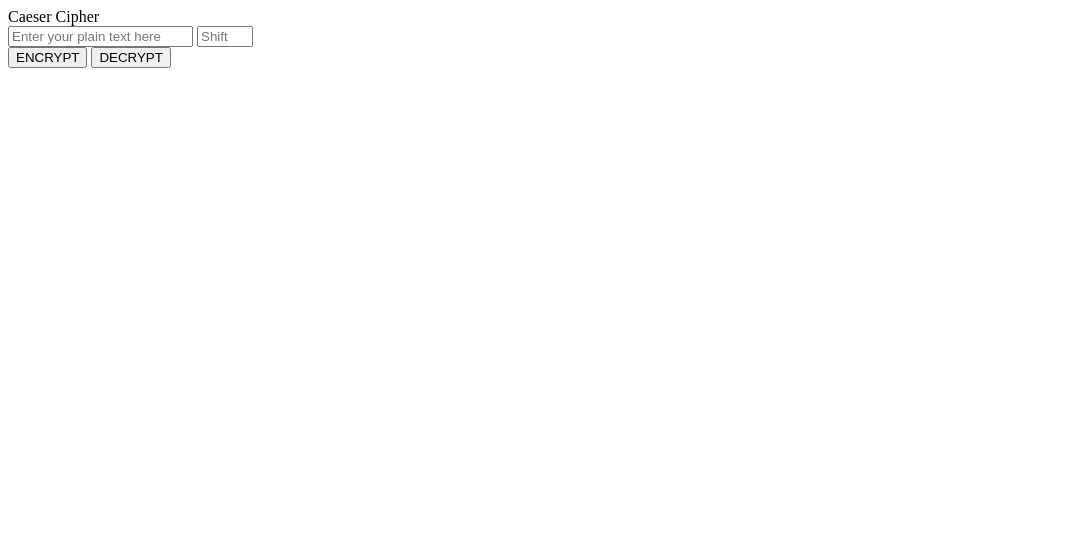
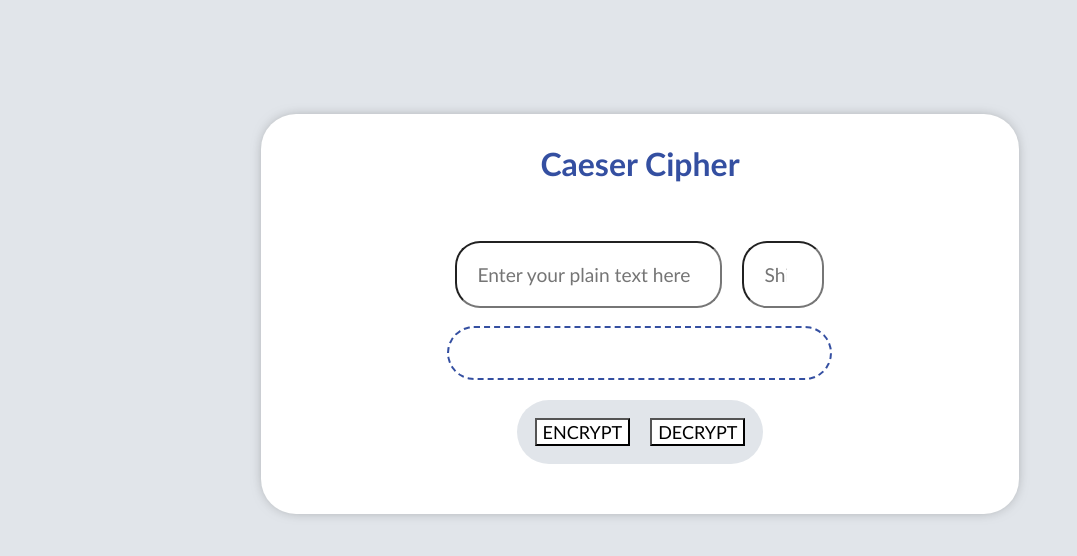
Before and after one commit to Rucha1499/Cyber-security-project, a plain HTML site: page caeserCipher.html in a window 1280 px wide. Shown: the whole page, without its empty margins (0-1077 px from the left). Drawn offline with Linux system fonts and the light colour scheme.

Commit message:
UI of caeser cipher

```diff
--- a/css/caeser.css
+++ b/css/caeser.css
@@ -0,0 +1,61 @@
+body {
+    background-color: #e1e5ea;
+}
+
+.main-container {
+    background-color: white;
+    display: flex;
+    flex-direction:column;
+    align-items: center;
+    height: 400px;
+    width: 60%;
+    margin:9% 20%;
+    border-radius: 35px;
+    box-shadow: 0 0 15px -7px rgb(0 0 0 / 65%)
+}
+
+.title {
+    padding: 30px;
+    font-family: 'Gill Sans', 'Gill Sans MT', Calibri, 'Trebuchet MS', sans-serif;
+    font-size: xx-large;
+    font-weight: bold;
+    color: #344fa1
+}
+
+.encryption {
+    padding: 20px;
+}
+
+#shift, #input{
+    margin: 8px;
+    font-family: 'Gill Sans', 'Gill Sans MT', Calibri, 'Trebuchet MS', sans-serif;
+    font-size: larger;
+    border-radius: 25px;
+    padding: 20px;
+
+}
+#encrypt-button, #decrypt-button {
+    margin: 8px;
+    font-family: 'Gill Sans', 'Gill Sans MT', Calibri, 'Trebuchet MS', sans-serif;
+    font-size: large;
+    cursor: pointer;
+    background-color: white;
+}
+
+#output {
+    display: flex;
+    flex-direction: column;
+    align-items: center;
+    padding: 10px;
+    border: 2px dashed #344fa1;
+    border-radius: 35px;
+    height: 30px;
+    margin-top: 10px;
+}
+
+.buttons {
+    padding: 10px;
+    background-color: #e1e5ea;
+    border-radius: 35px;
+
+}
--- a/css/main.css
+++ b/css/main.css
@@ -7,7 +7,7 @@ body {
     display: flex;
     flex-direction:column;
     align-items: center;
-    height: 900px;
+    height: 550px;
     width: 60%;
     margin:2% 20%;
     border-radius: 35px;
```
